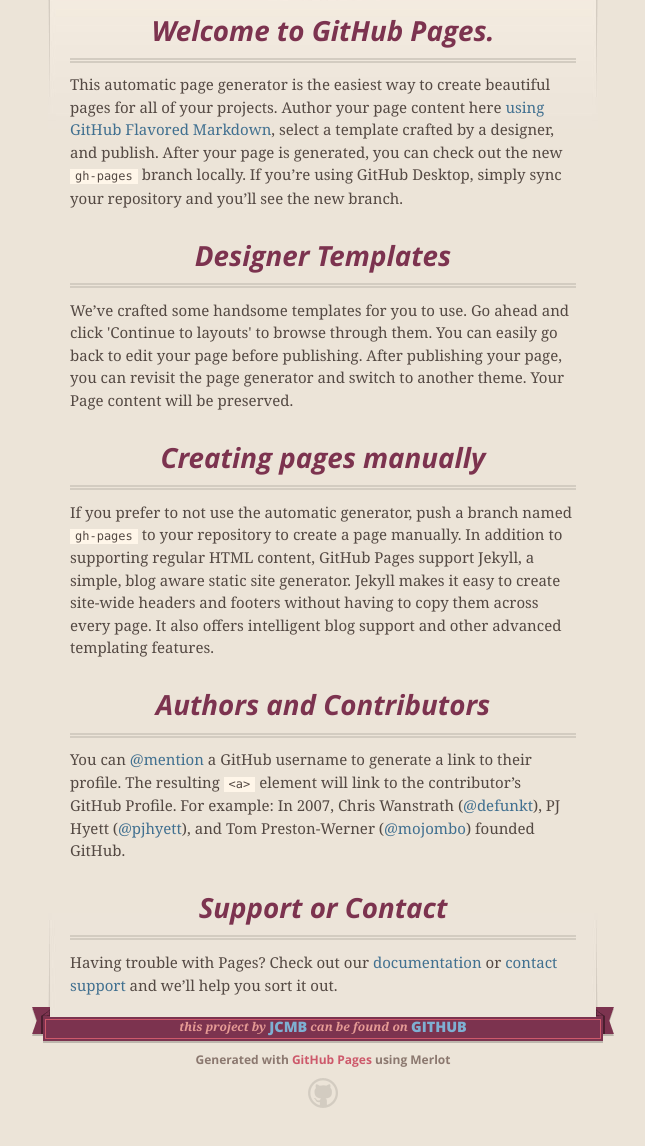
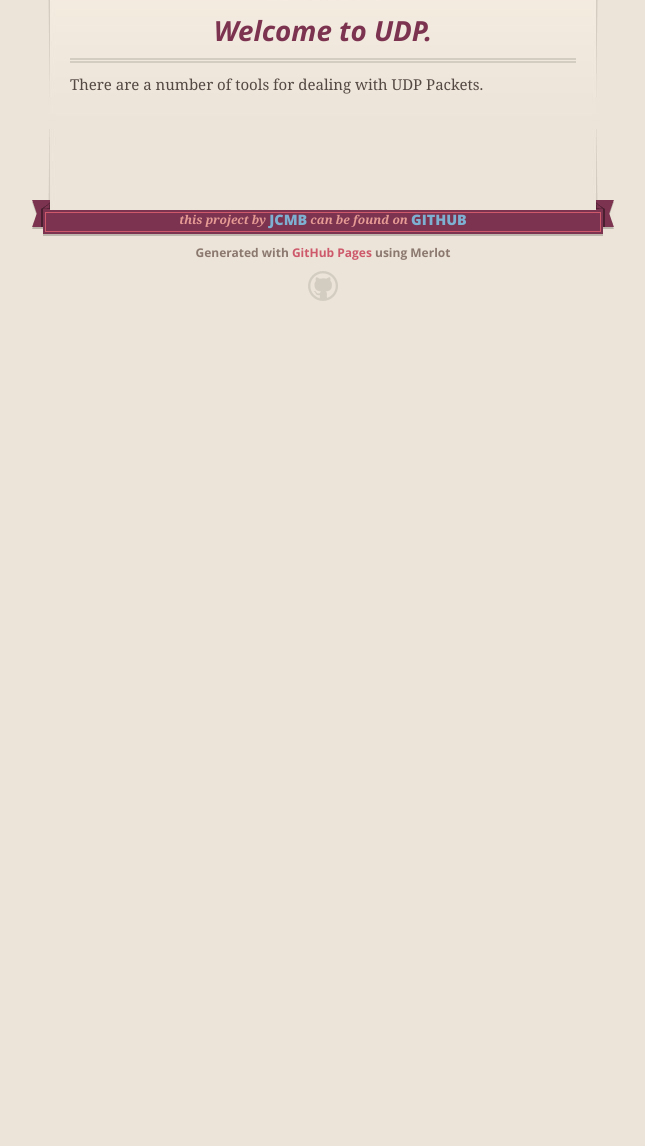
Before and after one commit to jcmb/UDP, a plain HTML site: page index.html in a window 1280 px wide. Shown: the part 216-1362 px from the top of the page, without its empty margins (317-962 px from the left). After the commit the page ends 800 px from the top, so only its background shows below. Drawn offline with nearby package versions, Linux system fonts and the light colour scheme.

```diff
--- a/index.html
+++ b/index.html
@@ -47,29 +47,9 @@
 
       <section id="main_content">
         <h3>
-<a id="welcome-to-github-pages" class="anchor" href="#welcome-to-github-pages" aria-hidden="true"><span aria-hidden="true" class="octicon octicon-link"></span></a>Welcome to GitHub Pages.</h3>
+<a id="welcome-to-udp" class="anchor" href="#welcome-to-udp" aria-hidden="true"><span aria-hidden="true" class="octicon octicon-link"></span></a>Welcome to UDP.</h3>
 
-<p>This automatic page generator is the easiest way to create beautiful pages for all of your projects. Author your page content here <a href="https://guides.github.com/features/mastering-markdown/">using GitHub Flavored Markdown</a>, select a template crafted by a designer, and publish. After your page is generated, you can check out the new <code>gh-pages</code> branch locally. If you’re using GitHub Desktop, simply sync your repository and you’ll see the new branch.</p>
-
-<h3>
-<a id="designer-templates" class="anchor" href="#designer-templates" aria-hidden="true"><span aria-hidden="true" class="octicon octicon-link"></span></a>Designer Templates</h3>
-
-<p>We’ve crafted some handsome templates for you to use. Go ahead and click 'Continue to layouts' to browse through them. You can easily go back to edit your page before publishing. After publishing your page, you can revisit the page generator and switch to another theme. Your Page content will be preserved.</p>
-
-<h3>
-<a id="creating-pages-manually" class="anchor" href="#creating-pages-manually" aria-hidden="true"><span aria-hidden="true" class="octicon octicon-link"></span></a>Creating pages manually</h3>
-
-<p>If you prefer to not use the automatic generator, push a branch named <code>gh-pages</code> to your repository to create a page manually. In addition to supporting regular HTML content, GitHub Pages support Jekyll, a simple, blog aware static site generator. Jekyll makes it easy to create site-wide headers and footers without having to copy them across every page. It also offers intelligent blog support and other advanced templating features.</p>
-
-<h3>
-<a id="authors-and-contributors" class="anchor" href="#authors-and-contributors" aria-hidden="true"><span aria-hidden="true" class="octicon octicon-link"></span></a>Authors and Contributors</h3>
-
-<p>You can <a href="https://help.github.com/articles/basic-writing-and-formatting-syntax/#mentioning-users-and-teams" class="user-mention">@mention</a> a GitHub username to generate a link to their profile. The resulting <code>&lt;a&gt;</code> element will link to the contributor’s GitHub Profile. For example: In 2007, Chris Wanstrath (<a href="https://github.com/defunkt" class="user-mention">@defunkt</a>), PJ Hyett (<a href="https://github.com/pjhyett" class="user-mention">@pjhyett</a>), and Tom Preston-Werner (<a href="https://github.com/mojombo" class="user-mention">@mojombo</a>) founded GitHub.</p>
-
-<h3>
-<a id="support-or-contact" class="anchor" href="#support-or-contact" aria-hidden="true"><span aria-hidden="true" class="octicon octicon-link"></span></a>Support or Contact</h3>
-
-<p>Having trouble with Pages? Check out our <a href="https://help.github.com/pages">documentation</a> or <a href="https://github.com/contact">contact support</a> and we’ll help you sort it out.</p>
+<p>There are a number of tools for dealing with UDP Packets.</p>
       </section>
 
       <footer>
```
Also changed, not shown: params.json (+1 -1 lines).
